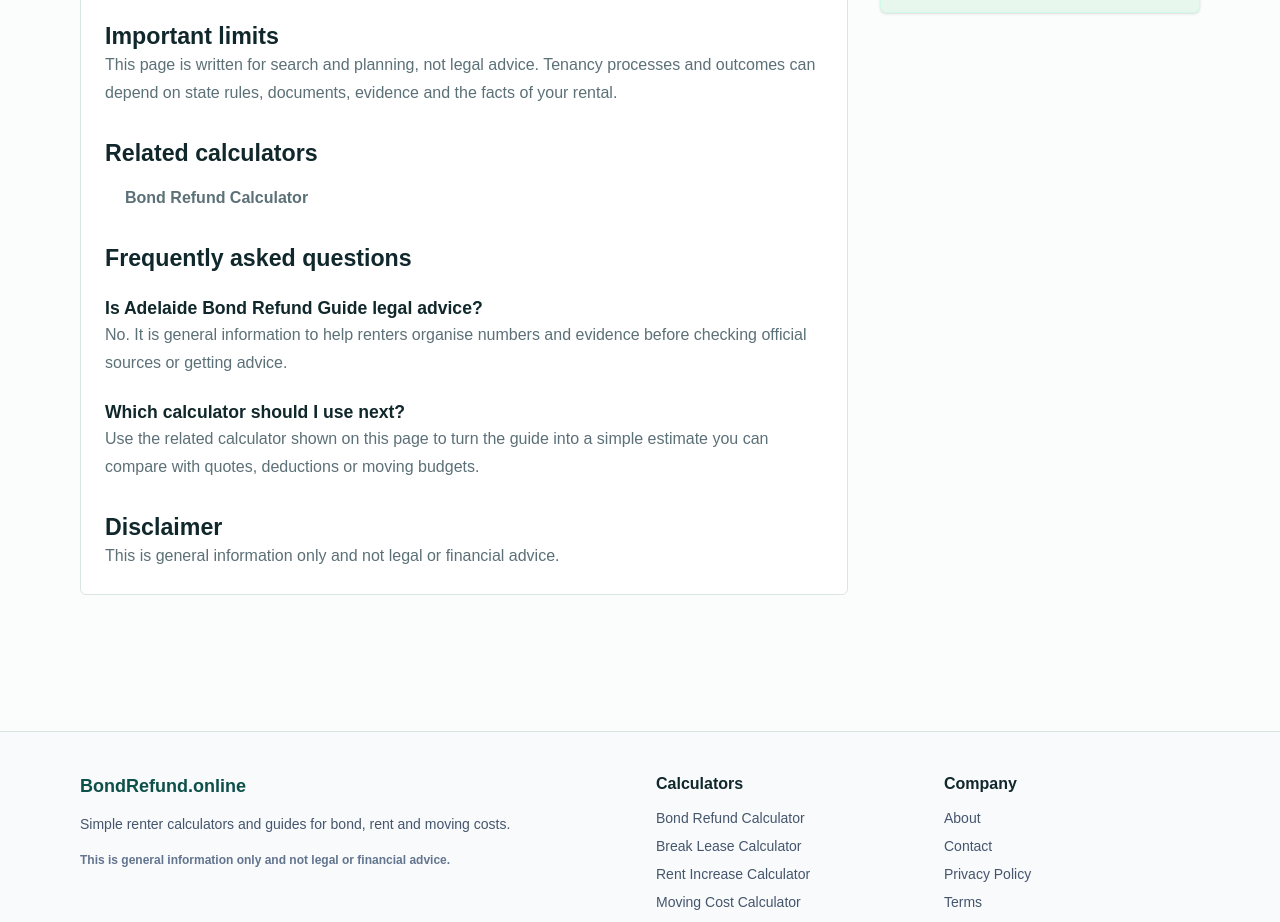
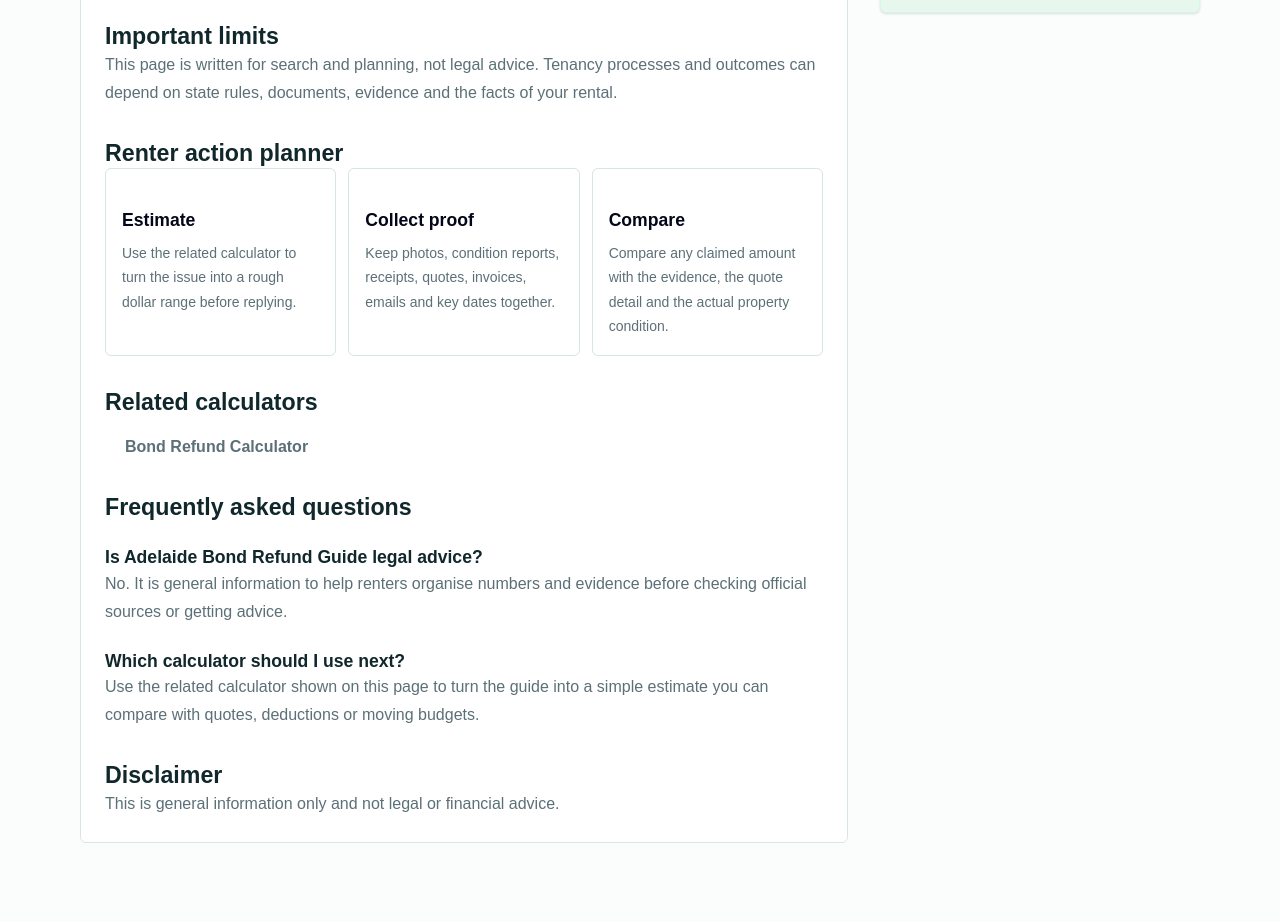
Before and after one commit to taylansadikoglu-hue/BondRefund, a Next.js app: page /guides/adelaide-bond-refund-guide in a window 1280 px wide. Shown: the part 840-1762 px from the top of the page. Built offline with nearby package versions, Linux system fonts and the light colour scheme; no server answers.

Commit message:
Add renter action planner to guides

```diff
--- a/app/guides/[slug]/page.tsx
+++ b/app/guides/[slug]/page.tsx
@@ -122,6 +122,21 @@ export default async function GuidePage({ params }: Params) {
               <p>{section.body}</p>
             </div>
           ))}
+          <h2>Renter action planner</h2>
+          <div className="not-prose grid gap-3 md:grid-cols-3">
+            <div className="rounded-md border border-[var(--line)] bg-[var(--paper)] p-4">
+              <h3 className="font-bold text-slate-950">Estimate</h3>
+              <p className="mt-2 text-sm leading-6 text-slate-600">Use the related calculator to turn the issue into a rough dollar range before replying.</p>
+            </div>
+            <div className="rounded-md border border-[var(--line)] bg-[var(--paper)] p-4">
+              <h3 className="font-bold text-slate-950">Collect proof</h3>
+              <p className="mt-2 text-sm leading-6 text-slate-600">Keep photos, condition reports, receipts, quotes, invoices, emails and key dates together.</p>
+            </div>
+            <div className="rounded-md border border-[var(--line)] bg-[var(--paper)] p-4">
+              <h3 className="font-bold text-slate-950">Compare</h3>
+              <p className="mt-2 text-sm leading-6 text-slate-600">Compare any claimed amount with the evidence, the quote detail and the actual property condition.</p>
+            </div>
+          </div>
           <h2>Related calculators</h2>
           <ul>
             {guide.relatedCalculators.map((slug) => {
```
